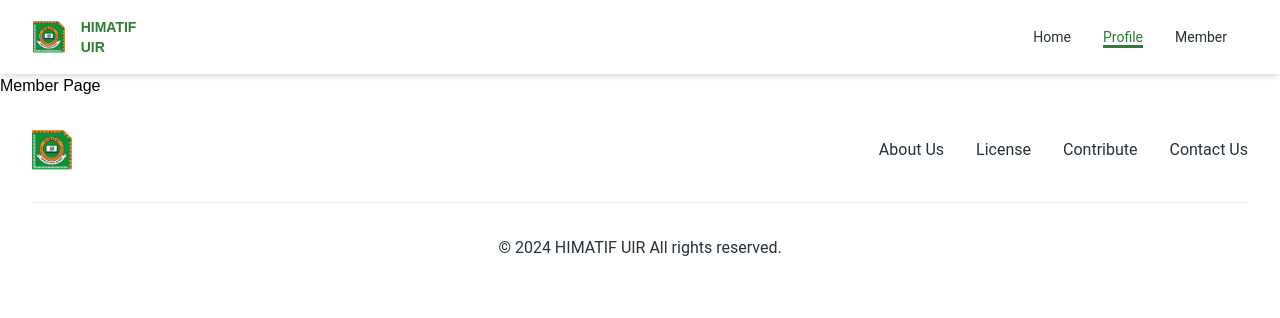
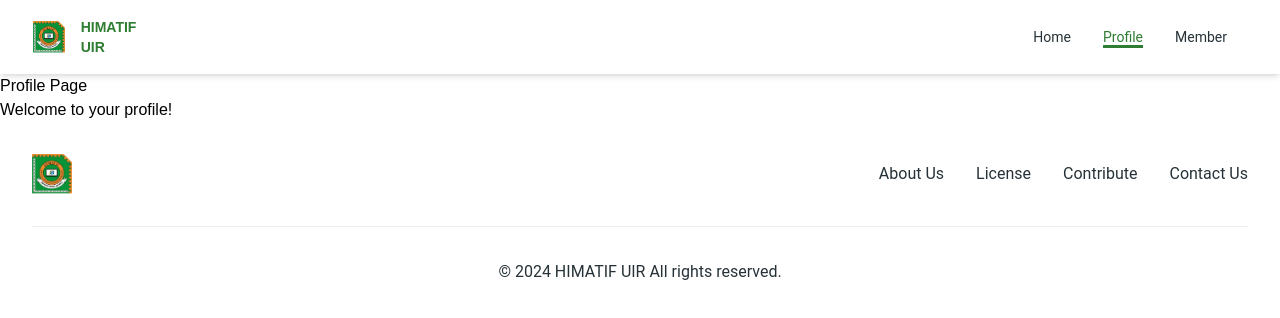
Before and after one commit to arifamsar/himatif_website, a React (Vite) app: page /profile in a window 1280 px wide. Shown: the top 318 px of the page. Built offline with nearby package versions, Linux system fonts and the light colour scheme.

Commit message:
Reorder routes in App.jsx

```diff
--- a/src/App.jsx
+++ b/src/App.jsx
@@ -1,5 +1,3 @@
-import { useState } from "react";
-import { Button } from "@material-tailwind/react";
 import NavBar from "./components/NavBar";
 import { Route, Routes } from "react-router-dom";
 import Home from "./pages/Home";
@@ -13,8 +11,8 @@ function App() {
       <NavBar />
       <Routes>
         <Route path="/" element={<Home />} />
-        <Route path="/profile" element={<Member />} />
-        <Route path="/member" element={<Profile />} />
+        <Route path="/member" element={<Member />} />
+        <Route path="/profile" element={<Profile />} />
       </Routes>
       <Footer />
     </>
```
